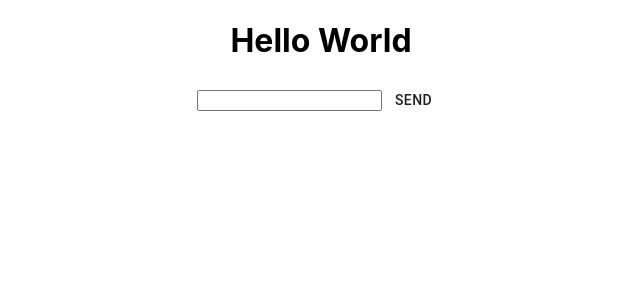
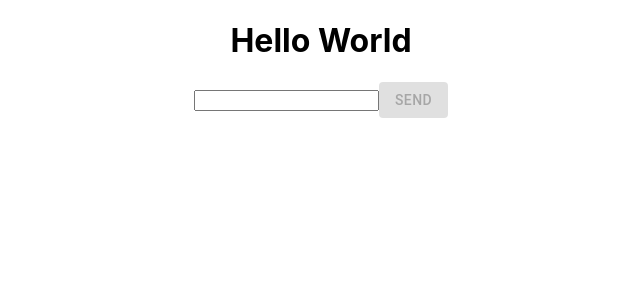
Before and after one commit to t-shinkai00/Facebook-Messanger, a React (Create React App) app: page / in a window 1280 px wide. Shown: the top 300 px of the page, without its empty margins (319-959 px from the left). Built offline with nearby package versions, Linux system fonts and the light colour scheme.

Commit message:
made send button

```diff
--- a/src/App.js
+++ b/src/App.js
@@ -19,7 +19,13 @@ function App() {
 
       <form>
         <input onChange={(e) => setInput(e.target.value)} value={input} />
-        <Button type="submit" onClick={sendMessage}>
+        <Button
+          disabled={!input}
+          variant="contained"
+          color="primary"
+          type="submit"
+          onClick={sendMessage}
+        >
           Send
         </Button>
       </form>
```
